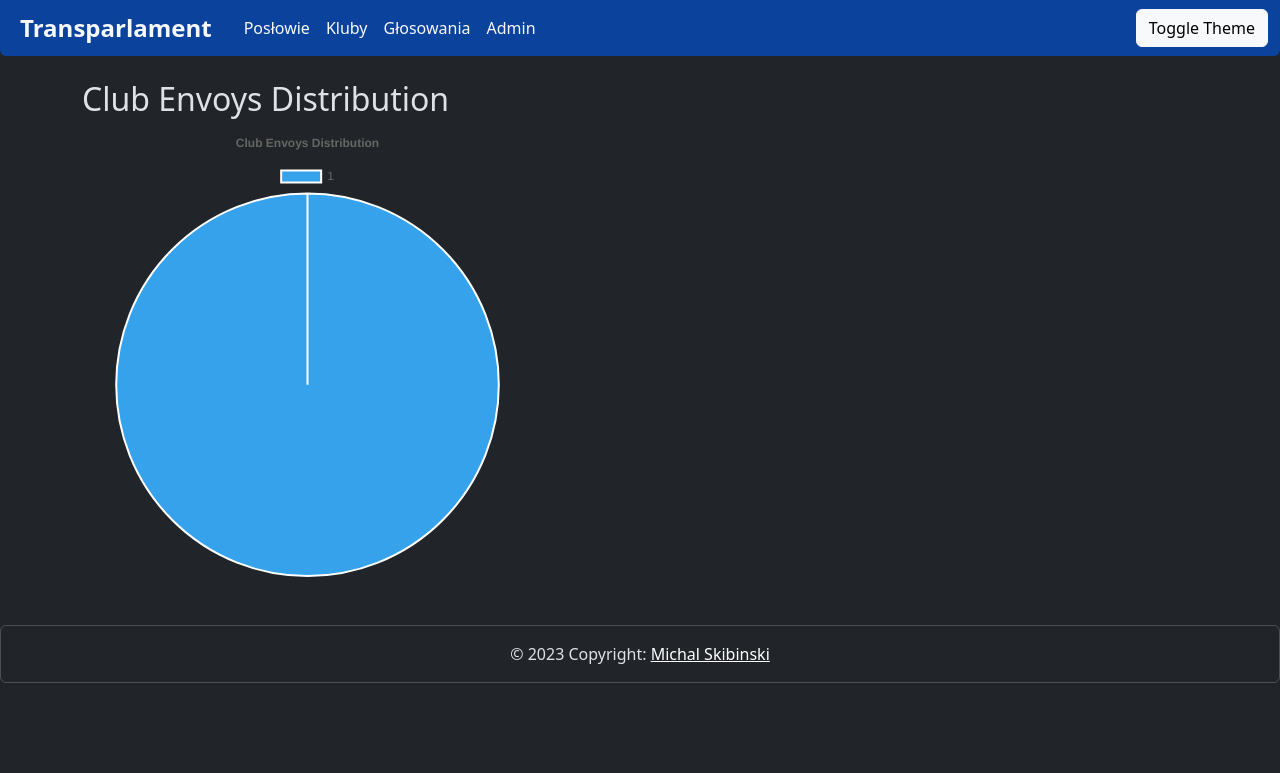
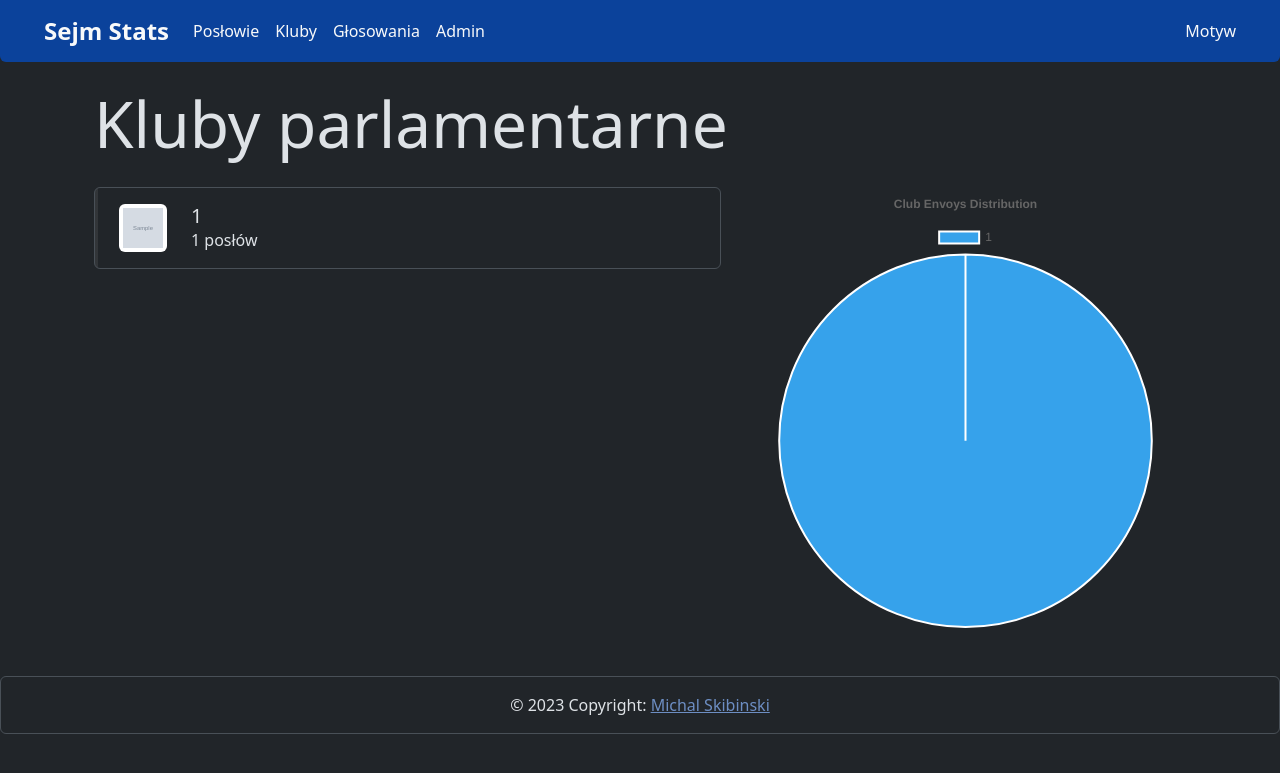
Before and after one commit to michalskibinski109/sejm-stats, a Django app: page /clubs/ in a window 1280 px wide. Shown: the top 773 px of the page. Run offline with Django 4.2, Linux system fonts and the light colour scheme; tables that the repository leaves empty hold one stand-in row (values such as "Sample post"); grey boxes marked "Sample" are stand-in pictures; some libraries are stand-ins or nearby versions.

Commit message:
Add new files and make changes to existing files

```diff
--- a/src/core/models.py
+++ b/src/core/models.py
@@ -10,6 +10,7 @@ class Club(models.Model):
     fax = models.CharField(max_length=255)
     email = models.EmailField(max_length=255)
     members_count = models.IntegerField()
+    photo = models.ImageField(upload_to="photos", null=True, blank=True)
 
 
 class Envoy(models.Model):
@@ -31,31 +32,6 @@ class Envoy(models.Model):
     profession = models.CharField(max_length=255)
     education_level = models.CharField(max_length=255)
     number_of_votes = models.IntegerField()
-
-
-# class VotingOption(models.Model):
-#     optionIndex = models.IntegerField(
-#         help_text=_("Index of the option on the list"), primary_key=True
-#     )
-#     option = models.CharField(
-#         max_length=255, null=True, blank=True, help_text=_("Name of the option")
-#     )
-#     description = models.CharField(
-#         max_length=255,
-#         null=True,
-#         blank=True,
-#         help_text=_("Optional description of the option"),
-#     )
-#     votes = models.IntegerField(
-#         null=True, blank=True, help_text=_("Number of votes for this option")
-#     )
-#     voting = models.ForeignKey(
-#         "Voting",
-#         on_delete=models.CASCADE,
-#         null=True,
-#         blank=True,
-#         help_text=_("Voting this option belongs to"),
-#     )
 
 
 class Voting(models.Model):
--- a/src/core/static/js/script.js
+++ b/src/core/static/js/script.js
@@ -1,10 +1,28 @@
-document.getElementById("theme-toggle").addEventListener("click", function () {
-  var html = document.querySelector("html");
-  var theme = html.getAttribute("data-bs-theme");
-  html.setAttribute("data-bs-theme", theme === "dark" ? "light" : "dark");
-});
+// Set theme immediately when the script is loaded
+var theme = localStorage.getItem("theme");
+if (theme) {
+  $("html").attr("data-bs-theme", theme);
+}
 
 $(document).ready(function () {
+  // Theme toggle
+  $("#theme-toggle").click(function () {
+    var theme = $("html").attr("data-bs-theme");
+    let icon = $("#theme-toggle-icon");
+    var newTheme = theme === "dark" ? "light" : "dark";
+    $("html").attr("data-bs-theme", newTheme);
+    localStorage.setItem("theme", newTheme);
+    console.log(icon);
+    if (theme === "dark") {
+      icon.removeClass("fa-moon");
+      icon.addClass("fa-sun");
+    } else {
+      icon.removeClass("fa-sun");
+      icon.addClass("fa-moon");
+    }
+  });
+
+  // Search bar
   $("#searchBar").on("keyup", function () {
     var query = $(this).val();
     $.ajax({
--- a/src/core/templates/base.html
+++ b/src/core/templates/base.html
@@ -18,7 +18,7 @@
               type="text/css" />
         <link rel="stylesheet" href="{% static 'css/bootstrap.min.css' %}" />
         <script src="https://ajax.googleapis.com/ajax/libs/jquery/3.6.4/jquery.min.js"></script>
-        <script src="{% static 'js/script.js' %}" defer></script>
+        <script src="{% static 'js/script.js' %}"></script>
         <!-- <script src="{% static 'js/bootstrap.min.js' %}" defer></script> -->
     </head>
     <body class="d-flex flex-column h-100 w-100 ">
@@ -30,8 +30,7 @@
         <footer class="mt-5 rounded border footer">
             <div class="text-center p-3">
                 © 2023 Copyright:
-                <a class="text-white"
-                   href="https://github.com/michalskibinski109/chess-stats">Michal Skibinski</a>
+                <a class="" href="https://github.com/michalskibinski109/chess-stats">Michal Skibinski</a>
             </div>
         </footer>
     </body>
--- a/src/core/templates/club_list.html
+++ b/src/core/templates/club_list.html
@@ -1,4 +1,5 @@
 {% extends 'base.html' %}
+{% load math_filters %}
 {% load static %}
 {% block extra_head %}
     <script src="https://cdn.jsdelivr.net/npm/chart.js"></script>
@@ -6,10 +7,31 @@
     <script src="https://cdn.jsdelivr.net/npm/chartjs-adapter-date-fns/dist/chartjs-adapter-date-fns.bundle.min.js"></script>
 {% endblock extra_head %}
 {% block content %}
+    <div class="container ">
         <div class="container mt-4">
+            <h1 class="display-3 mb-4">Kluby parlamentarne</h1>
             <div class="row">
+                <div class="col-7">
+                    <ul class="list-group mb-3">
+                        {% for club in clubs %}
+                            <li class="list-group-item d-flex align-items-center "
+                                style="background: linear-gradient(90deg, rgba(120,120,120,0.2) {{ club.members_count|divide }}%, transparent {{ club.members_count|divide }}%)">
+                                <span class="bg-white rounded p-1 m-2 me-4">
+                                    <img src="{{ club.photo.url }}"
+                                         class=""
+                                         alt="{{ club.id }}"
+                                         style="height: 40px;
+                                                width: 40px">
+                                </span>
+                                <div>
+                                    <h5 class="mb-0">{{ club.id }}</h5>
+                                    <p class="mb-0">{{ club.members_count }} posłów</p>
+                                </div>
+                            </li>
+                        {% endfor %}
+                    </ul>
+                </div>
                 <div class="col-5">
-                <h2>Club Envoys Distribution</h2>
                     <canvas id="envoysChart" data-clubs="{{ clubs_json }}"></canvas>
                 </div>
             </div>
--- a/src/core/templates/home.html
+++ b/src/core/templates/home.html
@@ -3,7 +3,7 @@
 {% block content %}
     <div class="container mt-4">
         <div class="row">
-            <div class="col-5">
+            <div class="col-12">
                 <h2 class="text-center display-4">Welcome to Parlament site</h2>
             </div>
         </div>
--- a/src/core/templates/navbar.html
+++ b/src/core/templates/navbar.html
@@ -1,8 +1,8 @@
 <nav class="navbar navbar-expand-lg rounded-bottom bg-primary">
     <div class="container-fluid">
-        <a class="navbar-brand  p-2 pb-0 pt-0" href="/">
-            <i class="fa-solid fa-chess-king fa-2x  text-light"></i>
-            <b class="fs-4  text-light">Transparlament</b>
+        <a class="navbar-brand  nav-item d-flex align-items-center " href="/">
+            <i class="fa-solid fa-magnifying-glass fa-2x  text-light mx-3 "></i>
+            <b class="fs-4  text-light">Sejm Stats</b>
         </a>
         <button class="navbar-toggler"
                 type="button"
@@ -35,6 +35,11 @@
                 </li>
             </ul>
         </div>
-        <button id="theme-toggle" class="btn btn-light">Toggle Theme</button>
+        <div id="theme-toggle"
+             class="nav-item me-3 d-flex align-items-center  "
+             style="cursor: pointer">
+            <span class="navbar-text p-2 text-light mx-2">Motyw</span>
+            <i id="theme-toggle-icon" class="fa-solid fa-sun fa-2x text-light"></i>
+        </div>
     </div>
 </nav>
--- /dev/null
+++ b/src/core/templatetags/math_filters.py
@@ -0,0 +1,8 @@
+from django import template
+
+register = template.Library()
+
+
+@register.filter
+def divide(value):
+    return value / 1.91
--- a/src/core/views.py
+++ b/src/core/views.py
@@ -56,8 +56,10 @@ class ClubListView(ListView):
     context_object_name = "clubs"
 
     def get_queryset(self):
-        # Annotate each club with the count of its envoys
-        return Club.objects.annotate(envoys_count=Count("envoys"))
+        # Annotate each club with the count of its envoys and order by this count
+        return Club.objects.annotate(envoys_count=Count("envoys")).order_by(
+            "-envoys_count"
+        )
 
     def get_context_data(self, **kwargs):
         context = super().get_context_data(**kwargs)
```
Also changed, not shown: src/core/init_db.py (+23 -1 lines), src/core/templates/_envoy_snippet.html (+15 -6 lines), src/core/templates/voting_list.html (+4 -4 lines), src/core/migrations/0005_club_photo.py (added), src/core/templatetags/__init__.py (added). Lines whose indentation alone changed are shown as unchanged.
